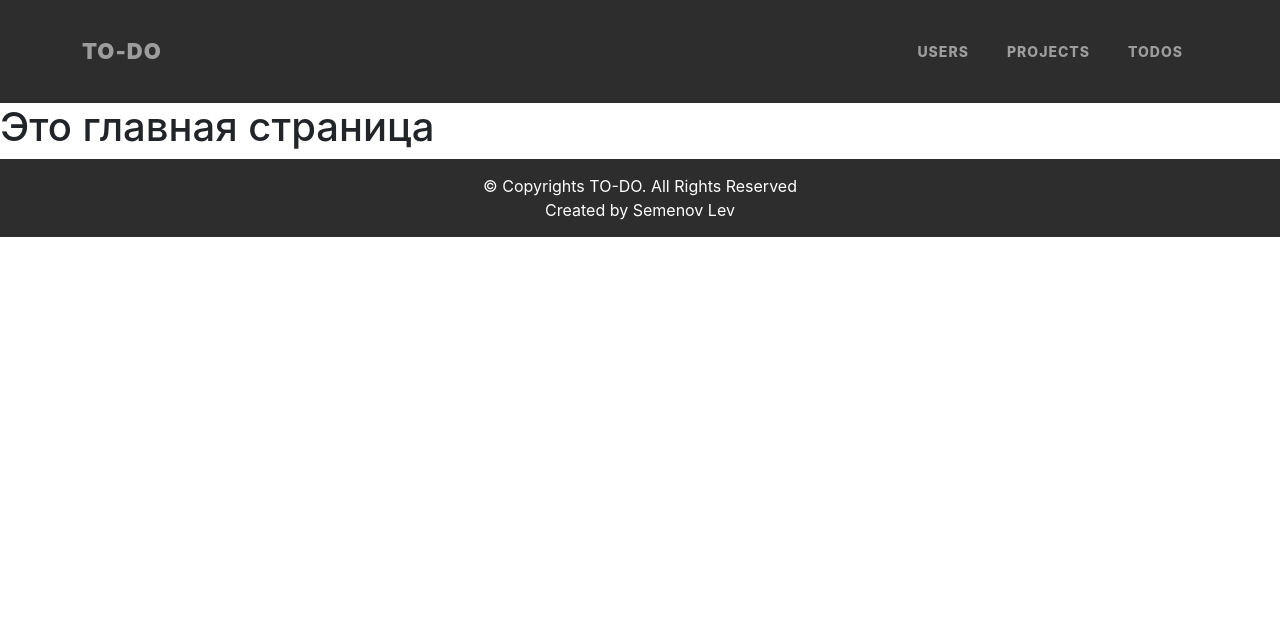
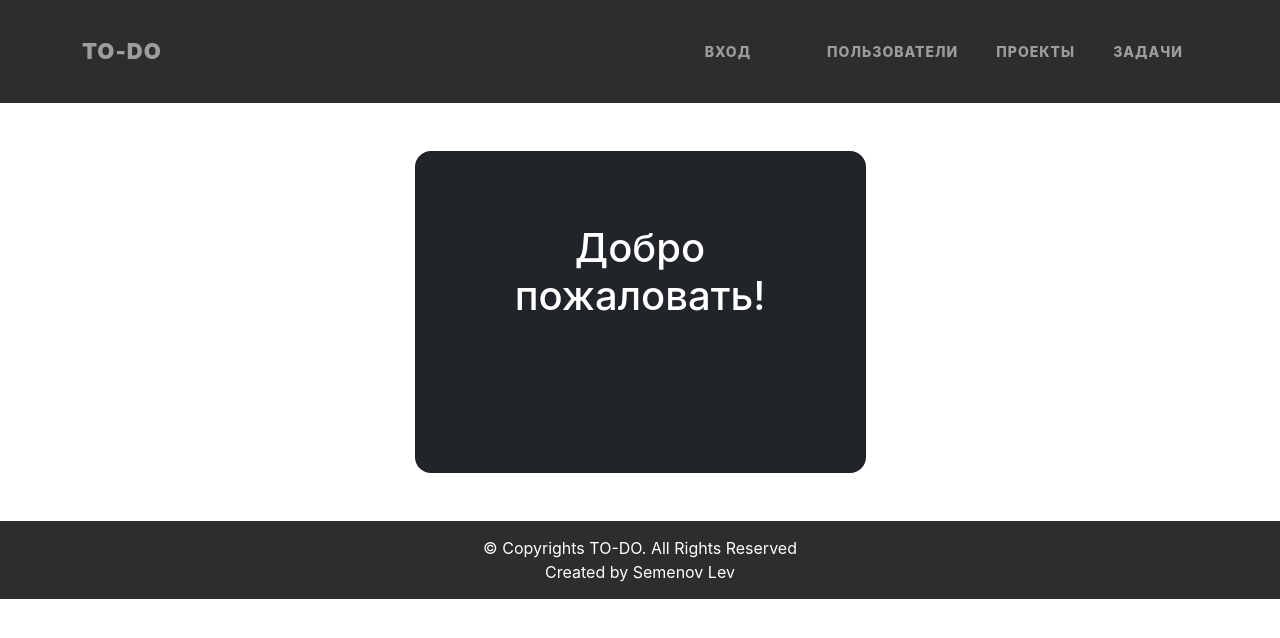
Before and after one commit to semenov-lev/todo, a React (Create React App) app in the folder todoservice/frontend/: page / in a window 1280 px wide. Shown: the top 638 px of the page. Built offline with nearby package versions, Linux system fonts and the light colour scheme; no server answers.

Commit message:
added Login page

```diff
--- a/todoservice/frontend/src/App.css
+++ b/todoservice/frontend/src/App.css
@@ -13,3 +13,27 @@ root {
   flex-direction: column;
   height: 100%;
 }
+
+table{
+	border: 1px solid #eee;
+	table-layout: fixed;
+	width: 100%;
+	margin-bottom: 20px;
+}
+table th {
+	font-weight: bold;
+	padding: 5px;
+	background: #efefef;
+	border: 1px solid #dddddd;
+}
+table td{
+	padding: 5px 10px;
+	border: 1px solid #eee;
+	text-align: left;
+}
+table tbody tr:nth-child(odd){
+	background: #fff;
+}
+table tbody tr:nth-child(even){
+	background: #F7F7F7;
+}
--- a/todoservice/frontend/src/App.js
+++ b/todoservice/frontend/src/App.js
@@ -1,16 +1,17 @@
-import React from "react";
-import axios from "axios";
-import {BrowserRouter, Route, Routes} from "react-router-dom";
+import React from "react"
+import axios from "axios"
+import {BrowserRouter, Route, Routes} from "react-router-dom"
 
-import './App.css';
-import WelcomePage from "./components/Welcome";
-import UsersPage from "./components/Users";
-import NavigationBar from "./components/Navigation";
-import Footer from "./components/Footer";
-import NotFound404 from "./components/Page404";
-import ProjectsPage from "./components/Projects";
-import ProjectDetail from "./components/Project";
-import TodosPage from "./components/Todos";
+import './App.css'
+import WelcomePage from "./components/Welcome"
+import UsersPage from "./components/Users"
+import NavigationBar from "./components/Navigation"
+import Footer from "./components/Footer"
+import NotFound404 from "./components/Page404"
+import ProjectsPage from "./components/Projects"
+import ProjectDetail from "./components/Project"
+import TodosPage from "./components/Todos"
+import LoginForm from "./components/Login"
 
 
 const DOMAIN = 'http://127.0.0.1:8000/api/'
@@ -24,12 +25,12 @@ const getUrl = (url) => {
 
 class App extends React.Component {
     constructor(props) {
-        super(props);
+        super(props)
         this.state = {
-            'users': {},
-            'projects': {},
-            'project': {},
-            'todos': {},
+            users: {},
+            projects: {},
+            project: {},
+            todos: {}
         }
     }
 
@@ -44,21 +45,21 @@ class App extends React.Component {
         axios.get(getUrl(USERS_URL)).then(response => {
             const users = response.data
             this.setState({
-                'users': users,
+                users: users,
             })
         }).catch(error => console.log(error))
 
         axios.get(getUrl(PROJECTS_URL)).then(response => {
             const projects = response.data
             this.setState({
-                'projects': projects,
+                projects: projects,
             })
         }).catch(error => console.log(error))
 
         axios.get(getUrl(TODOS_URL)).then(response => {
             const todos = response.data
             this.setState({
-                'todos': todos,
+                todos: todos,
             })
         }).catch(error => console.log(error))
     }
@@ -73,10 +74,11 @@ class App extends React.Component {
                     <div className={'context'}>
                         <Routes>
                             <Route path='/' element={<WelcomePage/>}/>
+                            <Route path='/login' element={<LoginForm/>}/>
                             <Route path='/users' element={<UsersPage page={this.state.users}/>}/>
                             <Route path='/projects' element={<ProjectsPage page={this.state.projects}/>}/>
                             <Route path='/project/:id' element={<ProjectDetail getProject={(id) => this.getProject(id)}
-                                                                                project={this.state.project}/>}/>
+                                                                               project={this.state.project}/>}/>
                             <Route path='/todos' element={<TodosPage page={this.state.todos}/>}/>
                             <Route path='*' element={<NotFound404/>}/>
                         </Routes>
@@ -90,4 +92,5 @@ class App extends React.Component {
     }
 }
 
-export default App;
+
+export default App
--- a/todoservice/frontend/src/components/Footer.js
+++ b/todoservice/frontend/src/components/Footer.js
@@ -1,4 +1,4 @@
-import React from "react";
+import React from "react"
 import './css/Footer.css'
 
 
@@ -13,4 +13,5 @@ const Footer = () => {
     )
 }
 
-export default Footer;
+
+export default Footer
--- /dev/null
+++ b/todoservice/frontend/src/components/Login.js
@@ -0,0 +1,71 @@
+import React from "react"
+
+
+class LoginForm extends React.Component {
+    constructor(props) {
+        super(props)
+        this.state = {
+            login: '',
+            password: ''
+        }
+    }
+
+    handleSubmit(event) {
+        console.log(`${this.state.login} ${this.state.password}`)
+        event.preventDefault()
+    }
+
+    handleChange(event) {
+        this.setState(
+            {
+                [event.target.name]: event.target.value
+            }
+        )
+    }
+
+    render() {
+        return (
+            <div className="container py-5 h-100">
+                <div className="row d-flex justify-content-center align-items-center h-100">
+                    <div className="col-12 col-md-8 col-lg-6 col-xl-5">
+                        <div className="card bg-dark text-white" style={{borderRadius: '1rem'}}>
+                            <div className="card-body p-5 text-center">
+                                <div className="mb-md-5 mt-md-4">
+                                    <h2 className="fw-bold mb-2 text-uppercase">Вход</h2>
+                                    <p className="text-white-50 mb-5">Пожалуйста, введите свой логин и пароль!</p>
+                                    <form onSubmit={(event) => this.handleSubmit(event)}>
+                                        <div className="form-outline form-white mb-4">
+                                            <input type='text' name='login' className="form-control form-control-lg"
+                                                   value={this.state.login}
+                                                   onChange={(event) => this.handleChange(event)}/>
+                                            <label className="form-label">Логин</label>
+                                        </div>
+                                        <div className="form-outline form-white mb-4">
+                                            <input type='password' name='password'
+                                                   className="form-control form-control-lg"
+                                                   value={this.state.password}
+                                                   onChange={(event) => this.handleChange(event)}/>
+                                            <label className="form-label" htmlFor="typePasswordX">Пароль</label>
+                                        </div>
+                                        <p className="small mb-5 pb-lg-2"><a className="text-white-50" href="">Забыли
+                                            пароль?</a></p>
+                                        <button className="btn btn-outline-light btn-lg px-5" type="submit">Войти
+                                        </button>
+                                    </form>
+                                </div>
+                                <div>
+                                    <p className="mb-0">Нет аккаунта? <a href=""
+                                                                         className="text-white-50 fw-bold">Зарегистрироваться</a>
+                                    </p>
+                                </div>
+                            </div>
+                        </div>
+                    </div>
+                </div>
+            </div>
+        )
+    }
+}
+
+
+export default LoginForm
--- a/todoservice/frontend/src/components/Navigation.js
+++ b/todoservice/frontend/src/components/Navigation.js
@@ -1,6 +1,6 @@
-import React from "react";
-import {Link, NavLink} from "react-router-dom";
-import './css/Navigation.css';
+import React from "react"
+import {Link, NavLink} from "react-router-dom"
+import './css/Navigation.css'
 
 
 const NavigationBar = () => {
@@ -12,9 +12,11 @@ const NavigationBar = () => {
                 </div>
                 <div className="link-box">
                     <ul className="nav-link-custom">
-                        <li className="list-inline-item"><NavLink to='/users'>USERS</NavLink></li>
-                        <li className="list-inline-item"><NavLink to='/projects'>PROJECTS</NavLink></li>
-                        <li className="list-inline-item"><NavLink to='/todos'>TODOS</NavLink></li>
+                        <li className="list-inline-item"><NavLink to='/login'>ВХОД</NavLink></li>
+                        <li className="list-inline-item"> </li>
+                        <li className="list-inline-item"><NavLink to='/users'>ПОЛЬЗОВАТЕЛИ</NavLink></li>
+                        <li className="list-inline-item"><NavLink to='/projects'>ПРОЕКТЫ</NavLink></li>
+                        <li className="list-inline-item"><NavLink to='/todos'>ЗАДАЧИ</NavLink></li>
                     </ul>
                 </div>
             </div>
@@ -22,4 +24,5 @@ const NavigationBar = () => {
     )
 }
 
-export default NavigationBar;
+
+export default NavigationBar
--- a/todoservice/frontend/src/components/Project.js
+++ b/todoservice/frontend/src/components/Project.js
@@ -86,4 +86,4 @@ const ProjectDetail = ({getProject, project}) => {
 }
 
 
-export default ProjectDetail;
+export default ProjectDetail
--- a/todoservice/frontend/src/components/Todos.js
+++ b/todoservice/frontend/src/components/Todos.js
@@ -1,4 +1,4 @@
-import React from "react";
+import React from "react"
 
 
 const TodoItem = ({todo}) => {
@@ -75,4 +75,4 @@ const TodosPage = ({page}) => {
 }
 
 
-export default TodosPage;
+export default TodosPage
--- a/todoservice/frontend/src/components/Users.js
+++ b/todoservice/frontend/src/components/Users.js
@@ -1,5 +1,4 @@
-import React from "react";
-import './css/Users.css'
+import React from "react"
 
 
 const UserItem = ({user}) => {
@@ -70,4 +69,4 @@ const UsersPage = ({page}) => {
 }
 
 
-export default UsersPage;
+export default UsersPage
--- a/todoservice/frontend/src/components/Welcome.js
+++ b/todoservice/frontend/src/components/Welcome.js
@@ -1,11 +1,21 @@
-import React from "react";
+import React from "react"
 
-    const WelcomePage = () => {
+const WelcomePage = () => {
     return (
-        <div className='text-body'>
-            <h1>Это главная страница</h1>
+        <div className="container py-5 h-100">
+            <div className="row d-flex justify-content-center align-items-center h-100">
+                <div className="col-12 col-md-8 col-lg-6 col-xl-5">
+                    <div className="card bg-dark text-white" style={{borderRadius: '1rem'}}>
+                        <div className="card-body p-5 text-center">
+                            <div className="mb-md-5 mt-md-4 pb-5">
+                                <h1>Добро пожаловать!</h1>
+                            </div>
+                        </div>
+                    </div>
+                </div>
+            </div>
         </div>
     )
 }
 
-export default WelcomePage;
+export default WelcomePage
--- a/todoservice/frontend/src/components/css/Users.css
+++ /dev/null
@@ -1,23 +0,0 @@
-table{
-	border: 1px solid #eee;
-	table-layout: fixed;
-	width: 100%;
-	margin-bottom: 20px;
-}
-table th {
-	font-weight: bold;
-	padding: 5px;
-	background: #efefef;
-	border: 1px solid #dddddd;
-}
-table td{
-	padding: 5px 10px;
-	border: 1px solid #eee;
-	text-align: left;
-}
-table tbody tr:nth-child(odd){
-	background: #fff;
-}
-table tbody tr:nth-child(even){
-	background: #F7F7F7;
-}
```
Also changed, not shown: todoservice/frontend/src/components/Page404.js (+17 -6 lines), todoservice/frontend/src/components/Projects.js (+3 -28 lines).
